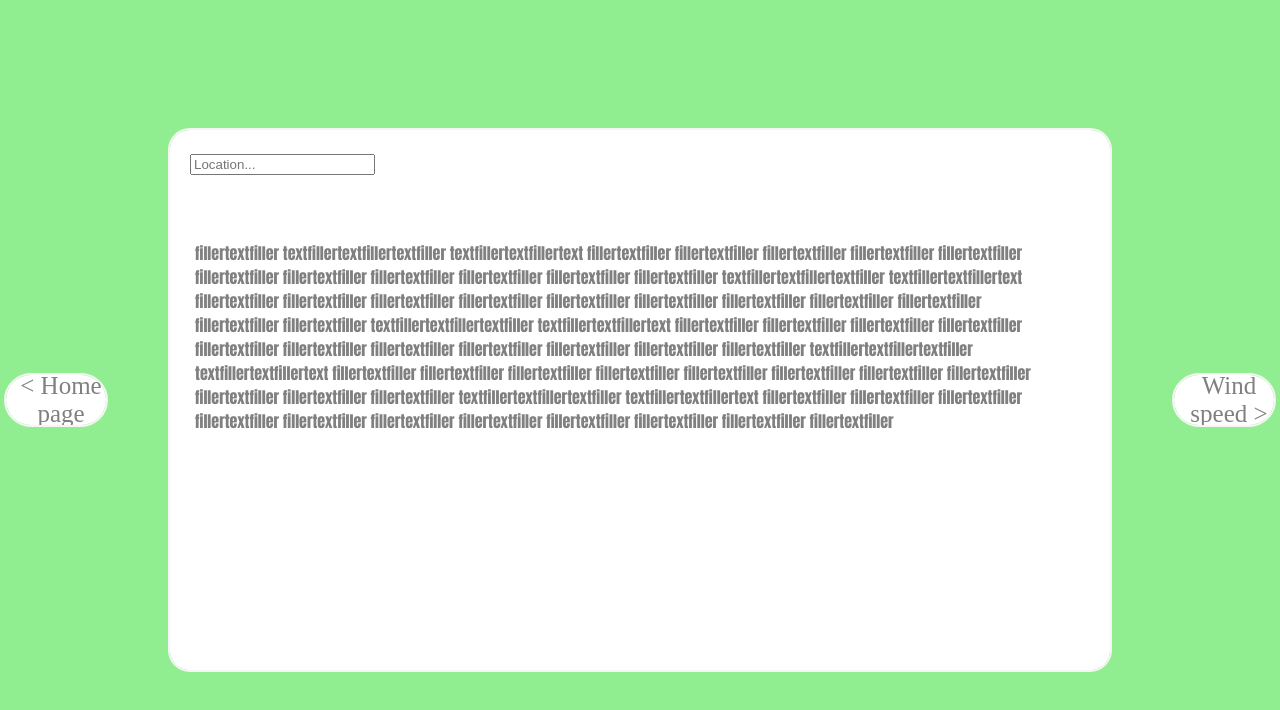
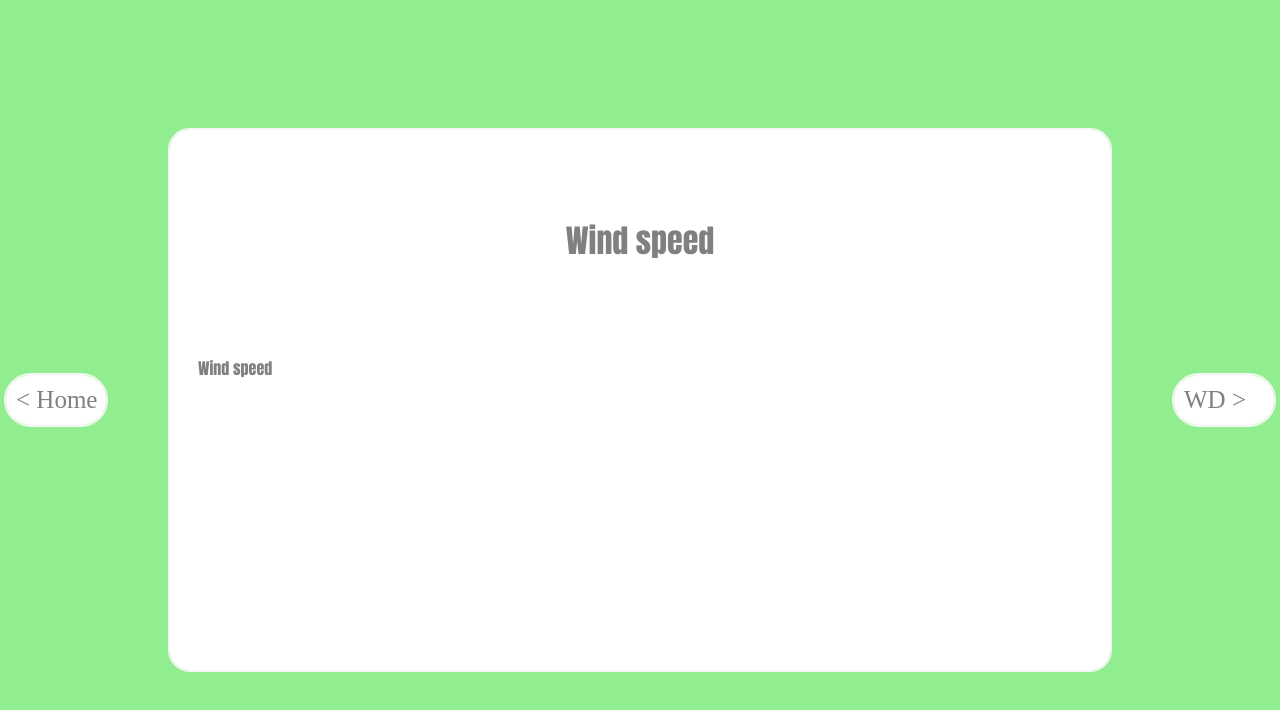
Before and after one commit to Samppa50/weatherpage, a plain HTML site: page page2.html in a window 1280 px wide. Drawn offline with Linux system fonts and the light colour scheme; no server answers.

Commit message:
functionality

```diff
--- a/page2.html
+++ b/page2.html
@@ -5,35 +5,41 @@
     <meta http-equiv="X-UA-Compatible" content="IE=edge">
     <meta name="viewport" content="width=device-width, initial-scale=1.0">
     <link rel="stylesheet" href="styles.css">
-    <title>wind direction</title>
+    <title>wind speed</title>
 </head>
 <body style="background-color: lightgreen;">
+    <script src="script.js"></script>
+
     <div class="wdpage">
-        <a class="link" href="index.html">&lt; Home page</a>
+        <a class="link" href="index.html">&lt; Home</a>
     </div>
 
     <div class="container">
-            <div class="searchbox">
-                <input type="text" placeholder="Location...">
-            </div>
-            <div class="information">
-                <p class="cities">fillertextfiller textfillertextfillertextfiller textfillertextfillertext fillertextfiller
-                     fillertextfiller fillertextfiller fillertextfiller fillertextfiller fillertextfiller fillertextfiller fillertextfiller
-                      fillertextfiller fillertextfiller fillertextfiller textfillertextfillertextfiller textfillertextfillertext fillertextfiller
-                       fillertextfiller fillertextfiller fillertextfiller fillertextfiller fillertextfiller fillertextfiller fillertextfiller fillertextfiller
-                        fillertextfiller fillertextfiller textfillertextfillertextfiller textfillertextfillertext fillertextfiller
-                        fillertextfiller fillertextfiller fillertextfiller fillertextfiller fillertextfiller fillertextfiller fillertextfiller
-                         fillertextfiller fillertextfiller fillertextfiller textfillertextfillertextfiller textfillertextfillertext fillertextfiller fillertextfiller
-                          fillertextfiller fillertextfiller fillertextfiller fillertextfiller fillertextfiller fillertextfiller fillertextfiller fillertextfiller fillertextfiller
-                          textfillertextfillertextfiller textfillertextfillertext fillertextfiller fillertextfiller fillertextfiller fillertextfiller fillertextfiller fillertextfiller fillertextfiller fillertextfiller fillertextfiller
-                           fillertextfiller fillertextfiller </p>
+        <div class="titlebox">
+            <H1 class="text">Wind speed</H1>
+        </div>
+        <div class="information">
+            <table>
+                <thead>
+                    <tr>
+                        <th>
+                            <p>Wind speed</p>
+                        </th>
 
-            </div>
+                    </tr>
+                </thead>
+                <tbody id="ws-output">
 
-    </div>
+
+                </tbody>
+            </table>
+        </div>
+
+</div>
+
 
     <div class="wspage">
-        <a class="link" href="page1.html">Wind speed ></a>
+        <a class="link" href="page1.html">WD ></a>
     </div>
 
 
```
